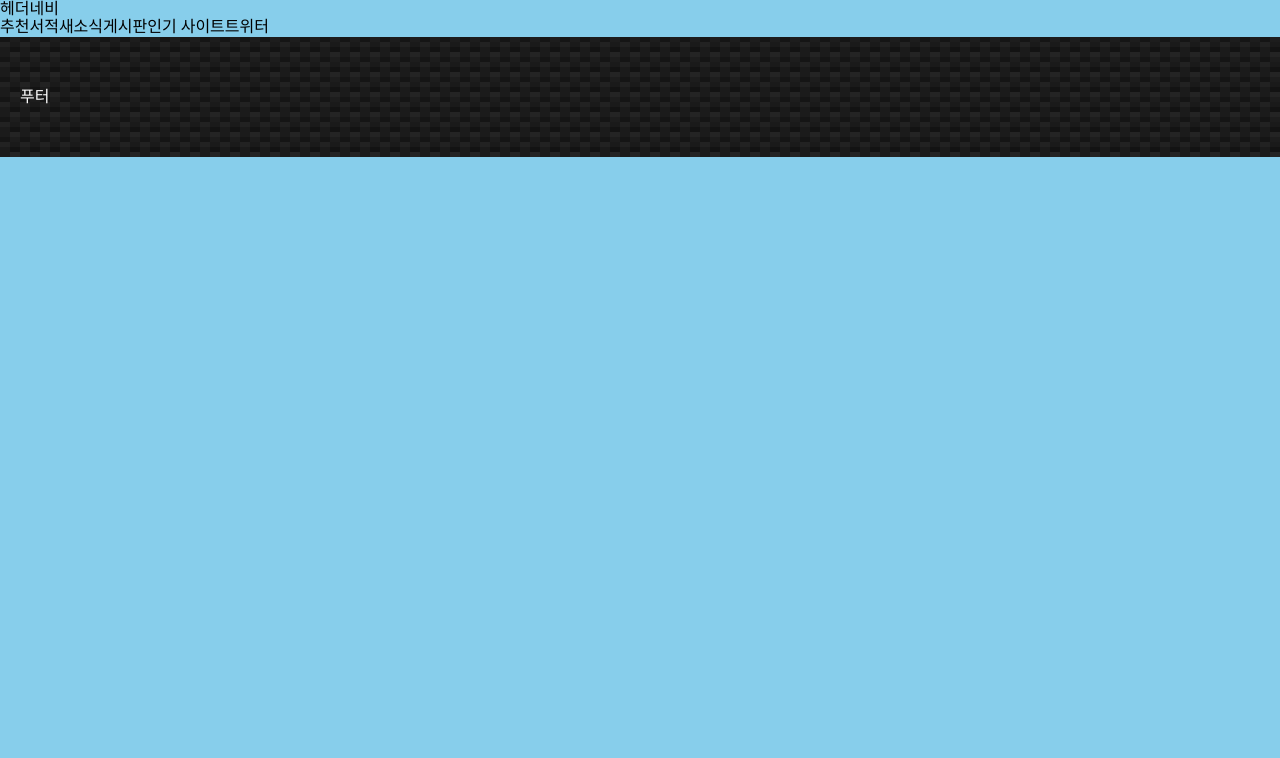
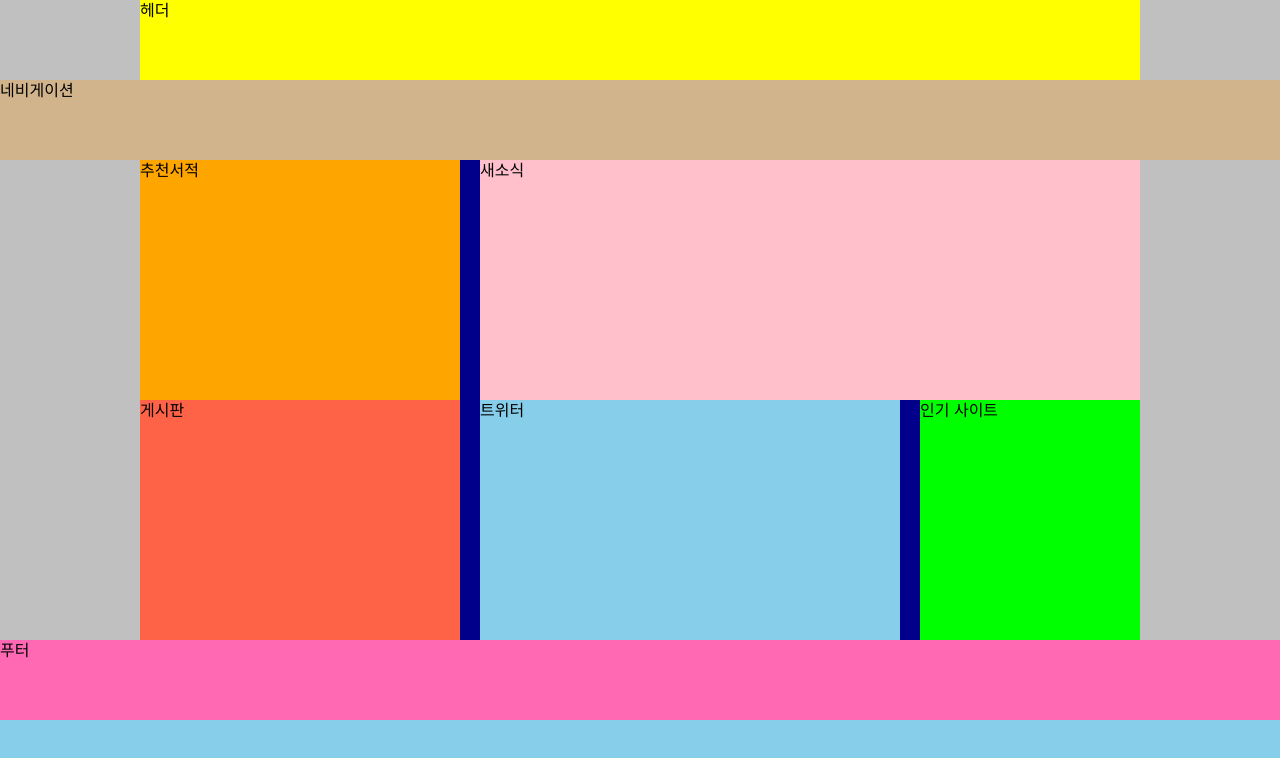
Before and after one commit to csjv95/FDS15.RWD, a plain HTML site: page index.html in a window 1280 px wide. Drawn offline with Linux system fonts and the light colour scheme.

Commit message:
doc : add code

```diff
--- a/css/style.css
+++ b/css/style.css
@@ -3,9 +3,12 @@
 @import url(./reset/normalize.css);
 @import url(./reset/reset.css);
 @import url(./module/a11y.css);
-@import url(./module/...css);
-@import url(./module/...css);
-@import url(./style/common.css);
+@import url(./typography/textstyle.css);
+@import url(./module/designpart.css);
+@import url(./style/public.css);
+@import url(./style/background.css);
+
+
 body {
     background-color: yellow;
 }
--- /dev/null
+++ b/css/style/background.css
@@ -0,0 +1,34 @@
+.container{
+    background-color: silver;
+}
+.appHeader{
+    background-color: yellow;
+    min-height: 10vh;
+}
+.appNavigation{
+    background-color: tan;
+    min-height: 10vh;
+}
+.appMain{
+    background-color: darkblue;
+    min-height: 60vh;
+}
+.book{
+    background-color: orange;
+}
+.news{
+    background-color: pink;
+}
+.board{
+    background-color:tomato;
+}
+.favorite{
+    background-color:lime;
+}
+.twitter{
+    background-color:skyblue;
+}
+.appFooter{
+    background-color:hotpink;
+    min-height: 10vh;
+}
--- a/css/style/large.css
+++ b/css/style/large.css
@@ -1,3 +1,32 @@
-body {
+body{
     background-color: skyblue;
-}
+    font-size: 1.6rem;
+  }
+  .container{
+    justify-content: center;
+  }
+  .appHeader, .appMain{
+    width: 1000px;
+  }
+  .appNavigation, .appFooter{
+    width: 100%;
+  }
+  .appMain{
+    justify-content: space-between;
+  }
+  .book{
+    width: 320px;
+  }
+  .news{
+    width: 660px;
+  }
+  .board{
+    width: 320px;
+  }
+  .favorite{
+    width: 220px;
+    order: 1;
+  }
+  .twitter{
+    width: 420px;
+  }
--- /dev/null
+++ b/css/style/public.css
@@ -0,0 +1,10 @@
+/* 공통 스타일 */
+/* 박스 모델 초기화 */
+body,body *,body *::before,body *::after{
+    box-sizing: border-box;
+}
+/* 공통 레이아웃 */
+.container,.appMain{
+    display: flex;
+    flex-flow:  row wrap;
+}
--- a/css/style/small.css
+++ b/css/style/small.css
@@ -1,3 +1,22 @@
 body {
     background-color: pink;
+    font-size: 1.4rem;
 }
+.appHeader,.appMain,.appFooter {
+    width: 100%;
+}
+.appNavigation{
+    position: fixed;
+    top: 0;
+    left: 0;
+    width: 70vh;
+    height: 100vh;
+    transform: translate(-100%);
+}
+.appMain{
+    min-height: 70vh;
+}
+
+.book,.news,.board,.twitter,.favorite {
+    width: 100%;
+}
--- /dev/null
+++ b/css/typography/textstyle.css
@@ -0,0 +1,10 @@
+@import url(./fonts.css);
+@import url(https://fonts.googleapis.com/css?family=Noto+Sans+KR:400,700,900&display=swap);
+
+html{
+    font-size: 10px;
+}
+body{
+    font-family: 'Noto Sans KR',sans-serif;
+    font-weight: 400;
+}
--- a/index.html
+++ b/index.html
@@ -1,5 +1,6 @@
 <!DOCTYPE html>
-<html lang="en">
+<html lang="ko-kr">
+
 <head>
     <meta charset="UTF-8">
     <meta name="viewport" content="width=device-width, initial-scale=1.0">
@@ -13,16 +14,16 @@
 <body>
     <div class="container">
         <header class="appHeader">헤더</header>
-        <nav class="appNavigation">네비</nav>
-
-    </div>
+        <nav class="appNavigation">네비게이션</nav>
         <main class="appMain">
             <section class="book">추천서적</section>
             <section class="news">새소식</section>
             <section class="board">게시판</section>
             <section class="favorite">인기 사이트</section>
-        <article class="twiter">트위터</article>
+            <article class="twitter">트위터</article>
         </main>
         <footer class="appFooter">푸터</footer>
+    </div>
 </body>
+
 </html>
```
Also changed, not shown: css/module/designpart.css (added). Lines whose indentation alone changed are shown as unchanged.
